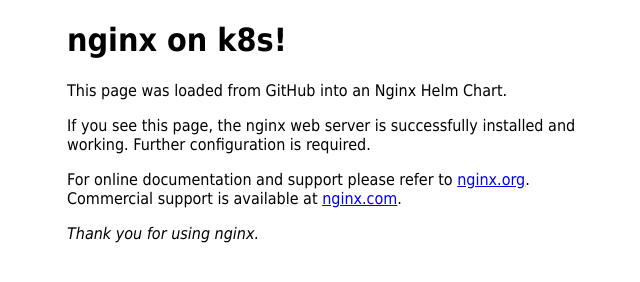
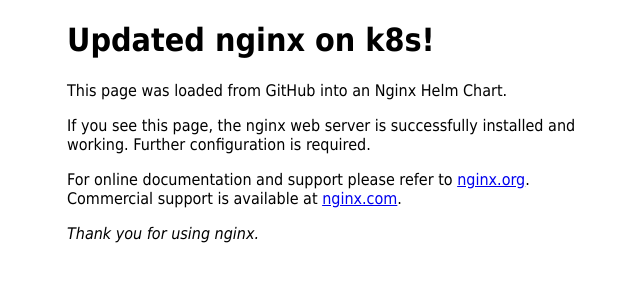
Before and after one commit to albertaparicio/nginx-k8s-test, a plain HTML site: page index.html in a window 1280 px wide. Shown: the whole page, without its empty margins (293-933 px from the left). Drawn offline with Linux system fonts and the light colour scheme.

Commit message:
Update h1

```diff
--- a/index.html
+++ b/index.html
@@ -9,7 +9,7 @@
 </style>
 </head>
 <body>
-<h1>nginx on k8s!</h1>
+<h1>Updated nginx on k8s!</h1>
 <p>This page was loaded from GitHub into an Nginx Helm Chart.</p>
 <p>If you see this page, the nginx web server is successfully installed and
 working. Further configuration is required.</p>
```
